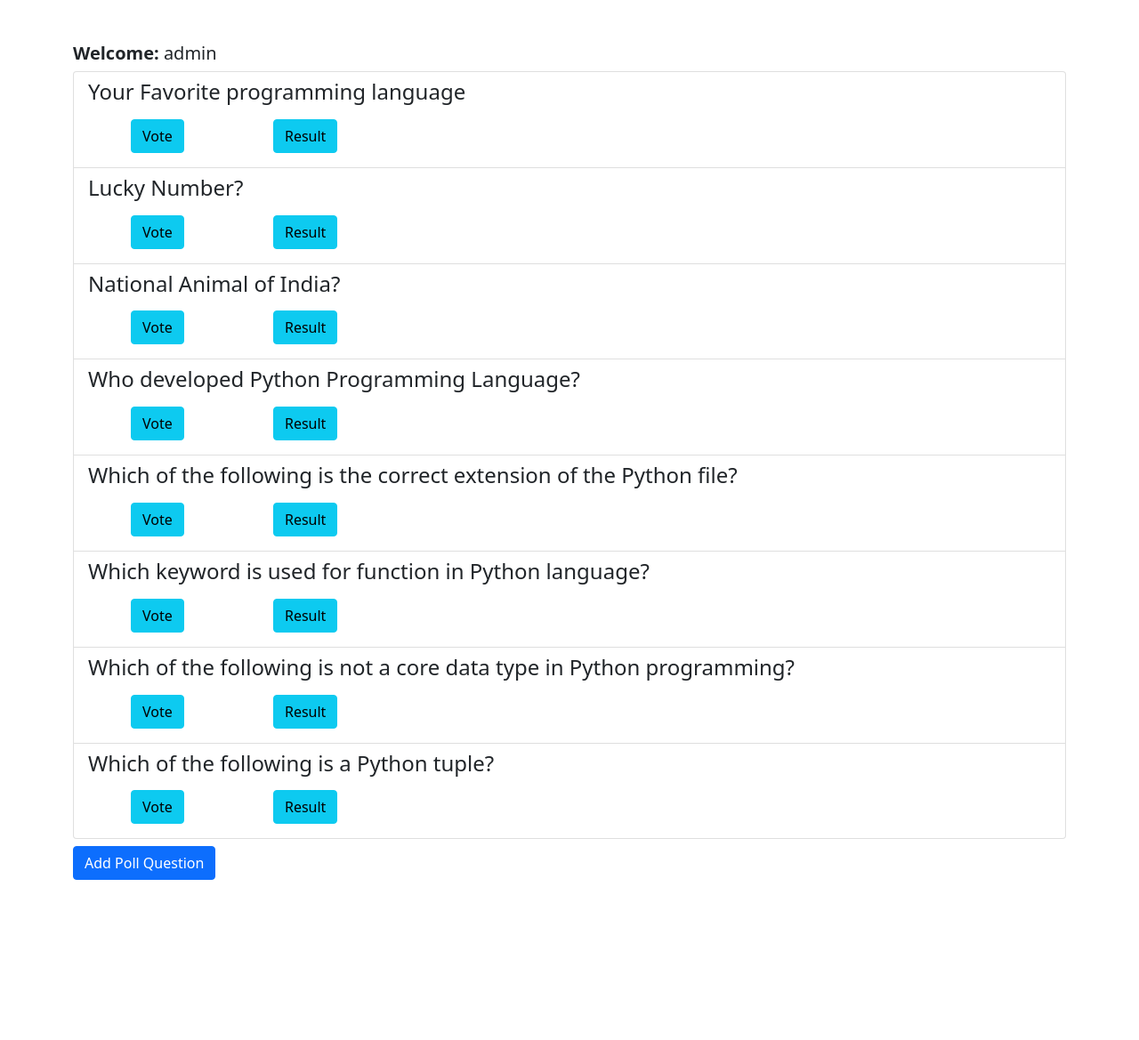
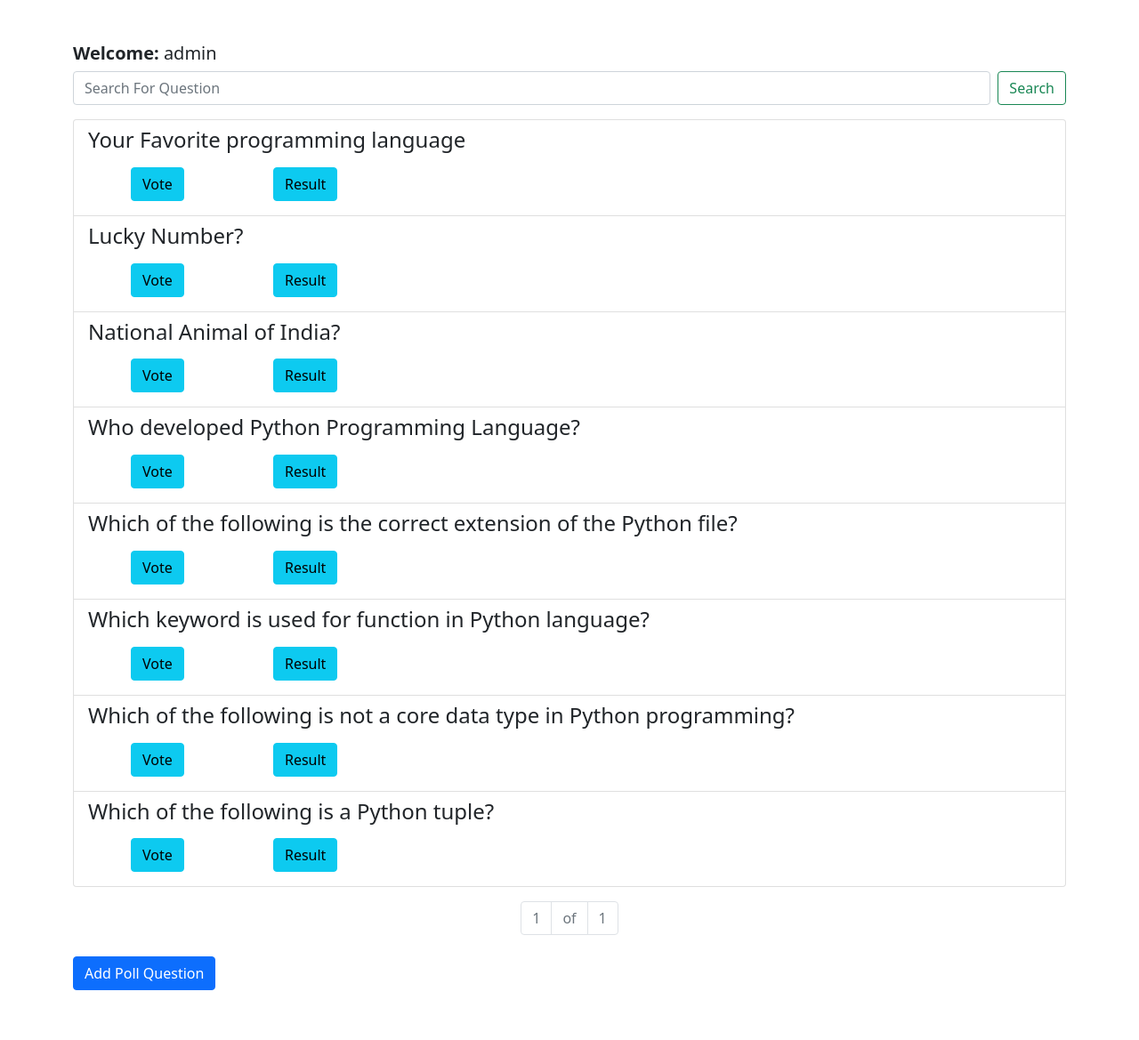
Before and after one commit to Bipul-Dubey/pollProject, a Django app: page /all_polls/ in a window 1280 px wide. Shown: the part 56-1225 px from the top of the page at 89% size. Before the commit the page ends 1045 px from the top, so only its background shows below. Run offline with Django 4.2, Linux system fonts and the light colour scheme; a user stored in the database is signed in; data comes from the database, SQL or seed files in the repository; both versions use the stored data as it was after the commit.

Commit message:
update with pagination
question per page limit
10 question appear per page

```diff
--- a/pollApp/templates/all_polls.html
+++ b/pollApp/templates/all_polls.html
@@ -7,8 +7,13 @@
     <h4 style="color:blue"><strong>Message: </strong> {{message}}</h4>
     {% endfor %}
 
-    <ul class="list-group">
-      {% for question in questions %}
+    <form class="d-flex mb-3">
+      <input class="form-control me-2" type="search" placeholder="Search For Question" aria-label="Search">
+      <button class="btn btn-outline-success" type="submit">Search</button>
+    </form>
+
+    <ul class="list-group mb-3">
+      {% for question in question_list %}
       <li class="list-group-item">
       <h4>{{question}}</h3>
       <a href="{% url 'vote' question.id %}" <button class="btn btn-info mx-5">Vote</button></a>
@@ -16,7 +21,19 @@
       </li>
       {% endfor %}
     </ul>
-
+    <nav aria-label="Page navigation example">
+      <ul class="pagination justify-content-center">
+        {% if question_list.has_previous  %}
+        <li class="page-item"><a class="page-link" href="?page={{question_list.previous_page_number}}">Previous</a></li>
+        {% endif %}
+        <li class="page-item disabled"><a class="page-link">{{question_list.number}}</a></li>
+        <li class="page-item disabled"><a class="page-link">of</a></li>
+        <li class="page-item disabled"><a class="page-link">{{question_list.paginator.num_pages}}</a></li>
+        {% if question_list.has_next %}
+        <li class="page-item"><a class="page-link" href="?page={{question_list.next_page_number}}">Next</a></li>
+        {% endif %}
+      </ul>
+    </nav>
 
     <a href="{% url 'addquestion' %}"><button class="btn btn-primary my-2">Add Poll Question</button></a>
  </div>
--- a/pollApp/views.py
+++ b/pollApp/views.py
@@ -5,6 +5,8 @@ from django.contrib import messages
 from django.contrib.auth import authenticate,login,logout
 from django.contrib.auth.decorators import login_required
 from .models import Question,Voter
+# import pagination stuff
+from django.core.paginator import Paginator
 
 # Create your views here.
 def signup(request):
@@ -57,8 +59,11 @@ def signout(request):
 def all_polls(request):
     current_user = request.user
     username=current_user.username
-    questions=Question.objects.all()
-    return render(request,'all_polls.html',{'questions':questions,'username':username})
+    # set pagination
+    p=Paginator(Question.objects.all(),10)
+    page=request.GET.get('page')
+    ques=p.get_page(page)
+    return render(request,'all_polls.html',{'username':username,'question_list':ques})
 
 @login_required
 def vote(request,id):
```
Also changed, not shown: db.sqlite3.
